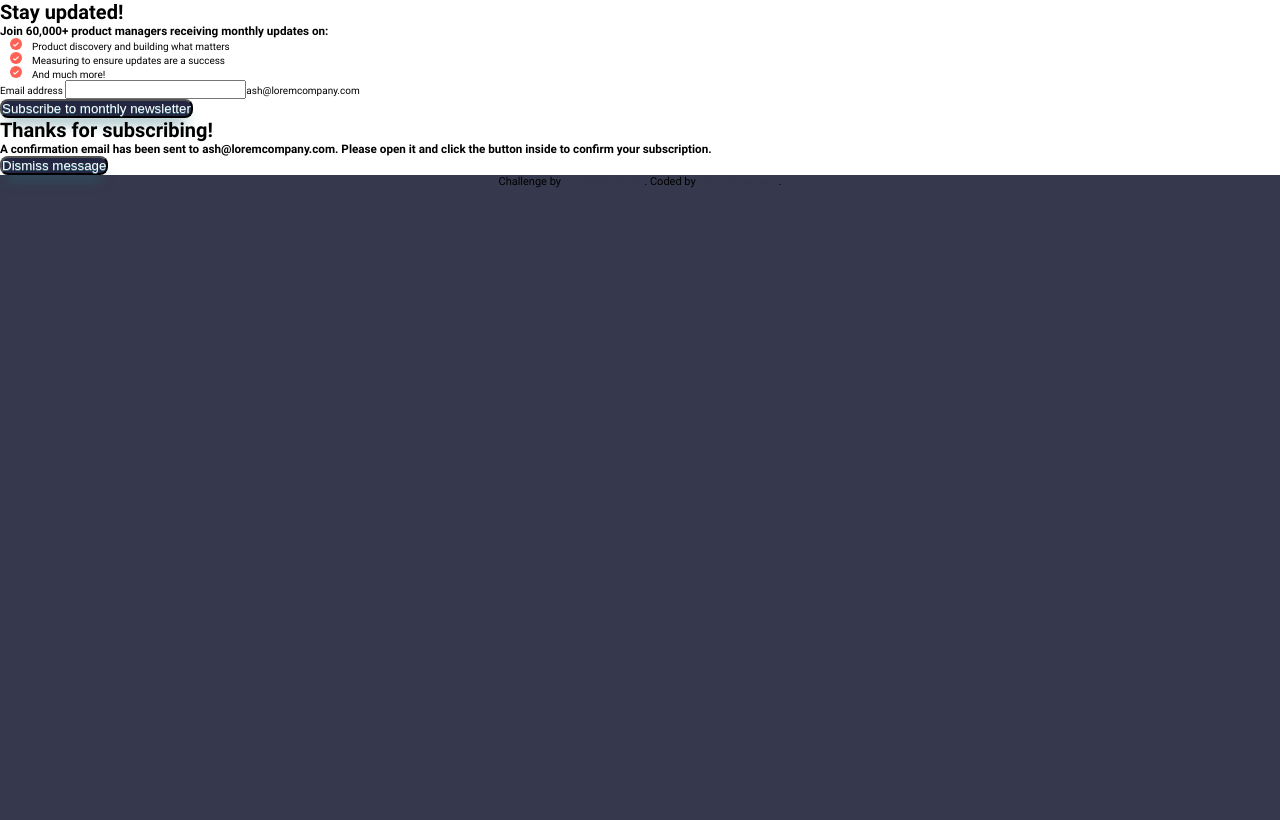
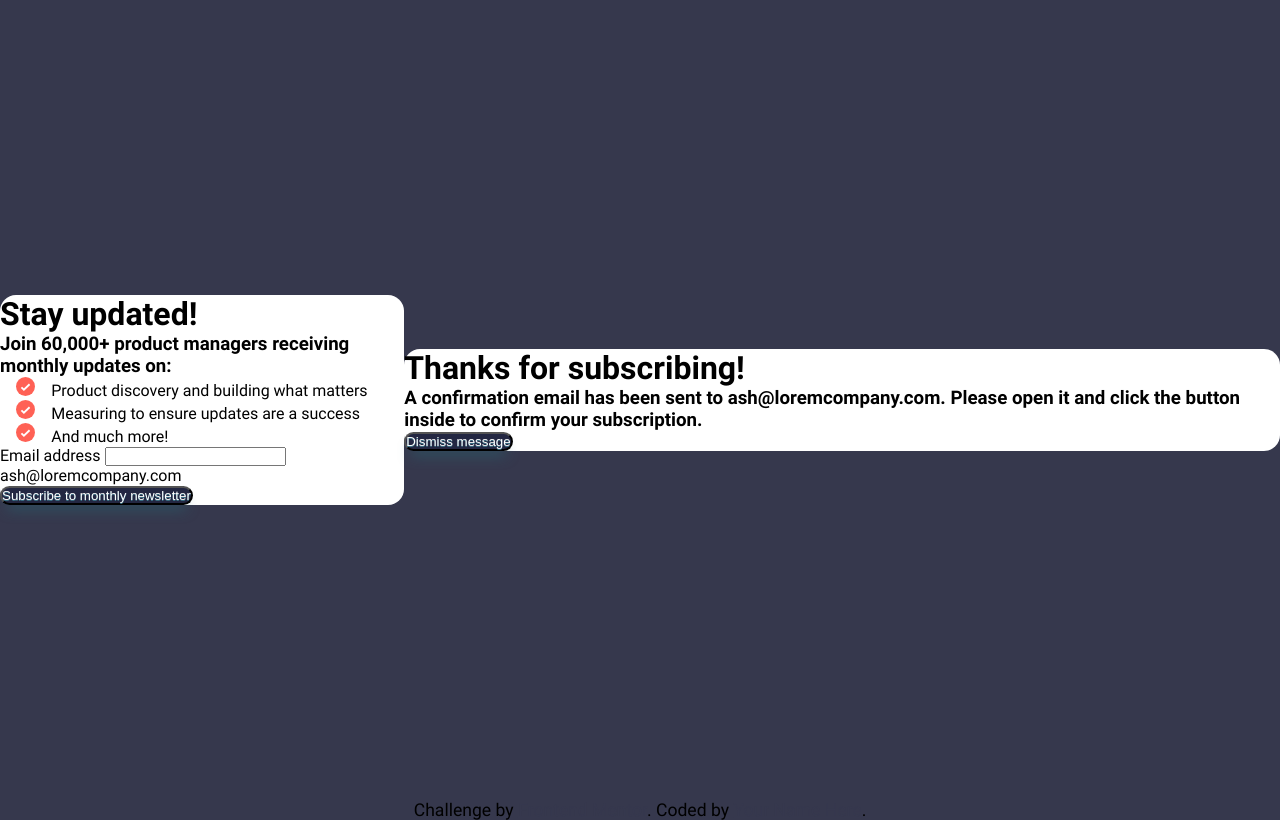
Before and after one commit to pablomarino/frontend-mentor, a website: page newsletter-sign-up-with-success-message-main/index.html in a window 1280 px wide. Drawn offline with nearby package versions, Linux system fonts and the light colour scheme; files that its build step writes are made by us from their sources.

Commit message:
SCss Changes

```diff
--- a/newsletter-sign-up-with-success-message-main/assets/scss/main.scss
+++ b/newsletter-sign-up-with-success-message-main/assets/scss/main.scss
@@ -1,3 +1,10 @@
+@mixin flex($direction, $justify, $align) {
+  display: flex;
+  flex-direction: $direction;
+  justify-content: $justify;
+  align-items: $align;
+}
+
 *,
 *::before,
 *::after {
@@ -20,14 +27,19 @@
 
 html {
   background-color: #36384d;
-  font-size: 62.5%;
+  font-size: 1rem;
   font-family: "Roboto", sans-serif;
   font-weight: regular;
 }
 
-
+main{
+  @include flex(vertical, center, center);
+  width: 100%;
+  height: 100vh;
+}
 .window{
   background-color: #ffffff;
+  border-radius: 1rem;
   //width: 100%;
   //height: 100vh;
   //display: flex;
@@ -39,11 +51,11 @@ ul {
   li::before {
     content: "";
     display: inline-block;
-    width: 12px;
-    height: 12px;
+    width: 1.2rem;
+    height: 1.2rem;
     background-image: url('../images/icon-list.svg');
     background-size: cover;
-    margin: 0 10px 0 10px;
+    margin: 0 1rem 0 1rem;
   }
 }
 
@@ -54,7 +66,7 @@ button{
   text-shadow:0px 1px 0px #3d768a;
   background:#232742;
   box-shadow: 0px 10px 14px -7px #276873;
-	border-radius:8px;
+	border-radius:.8rem;
 	display:inline-block;
 
 
@@ -70,7 +82,7 @@ button{
 }
 
 .attribution {
-  font-size: 11px;
+  font-size: 1.1rem;
   text-align: center;
   a {
     color: hsl(235, 18%, 26%);
```
